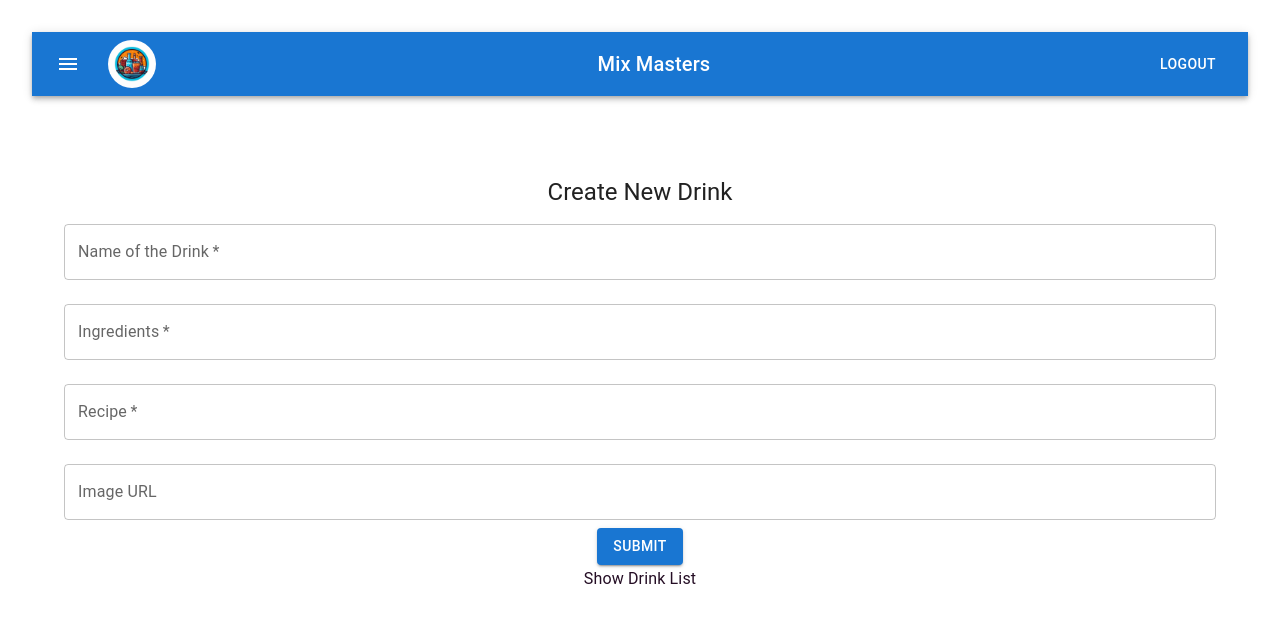
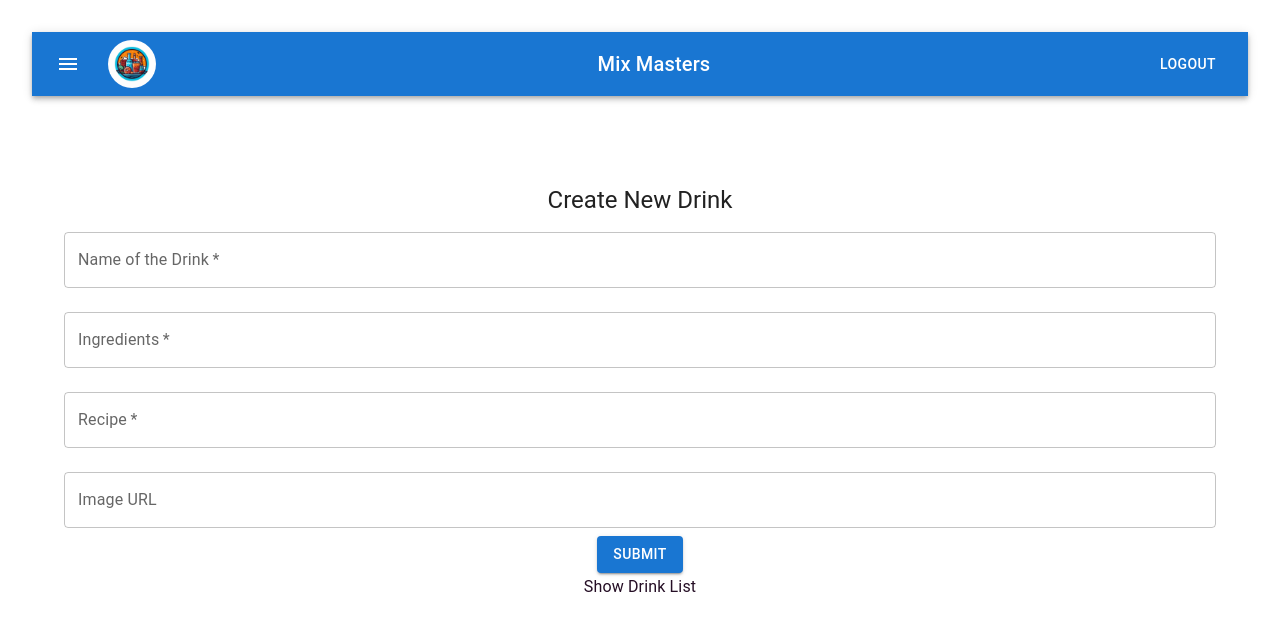
Before and after one commit to 8cott/mix-masters, a React (Vite) app in the folder client/: page /create-drink in a window 1280 px wide. Shown: the top 630 px of the page. Built offline with nearby package versions, Linux system fonts and the light colour scheme; sample sign-in values are in the browser's storage.

Commit message:
styled create drink

```diff
--- a/client/src/components/CreateDrink.jsx
+++ b/client/src/components/CreateDrink.jsx
@@ -88,10 +88,10 @@ const CreateDrink = () => {
       flexDirection: 'column',
       alignItems: 'center',
       mb: 4,
-      marginTop:"5rem"
+      marginTop:"5.5rem"
     }}>
     <Container>
-      <Typography variant="h2" align="center" variant="h5">
+      <Typography component="h2" align="center" variant="h5">
         Create New Drink
       </Typography>
 
```
